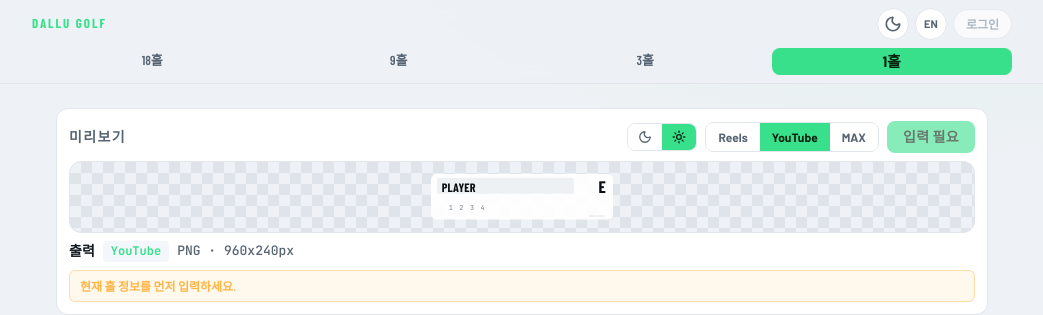
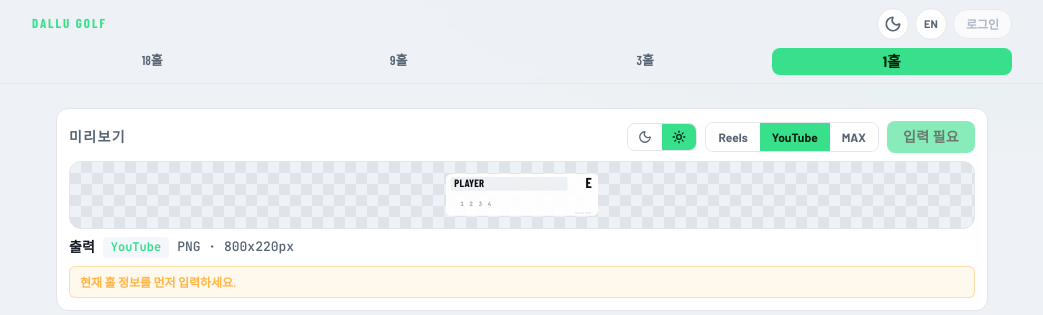
Before and after one commit to milv0/dallu-golf-studio, a Next.js app: page /round/hole in a window 1280 px wide. Shown: the top 315 px of the page, without its empty margins (118-1161 px from the left). Built offline with nearby package versions, Linux system fonts and the light colour scheme; a web font is replaced by a local one.

Commit message:
Shrink minimal card (400x110), center name in panel, tighter layout

```diff
--- a/components/presets/HoleCardMinimal.jsx
+++ b/components/presets/HoleCardMinimal.jsx
@@ -4,7 +4,7 @@ import { cardColors } from "../../lib/theme";
 import { displayPlayerName } from "./svgText";
 import { HEAD, MONO } from "./scorecardPrimitives";
 
-export const SIZE = { w: 480, h: 120 };
+export const SIZE = { w: 400, h: 110 };
 
 function bannerFor(data) {
   const par = Number(data.par) || null;
@@ -27,9 +27,9 @@ function bannerFor(data) {
 export default function HoleCardMinimal({ data, theme = "dark" }) {
   const c = cardColors(theme);
   const { w, h } = SIZE;
-  const r = 16;
-  const pad = 20;
-  const topH = 62;
+  const r = 14;
+  const pad = 16;
+  const topH = 56;
   const player = displayPlayerName(data.player);
   const par = Number(data.par) || 4;
   const shots = Number(data.currentShot) || 0;
@@ -51,55 +51,55 @@ export default function HoleCardMinimal({ data, theme = "dark" }) {
       <rect x="0" y="0" width={w} height={h} rx={r} ry={r} fill={c.bg} opacity="0.94" />
 
       {/* 상단: 이름 영역 배경 */}
-      <rect x={pad - 4} y="10" width={w - pad * 2 - 80} height={topH - 20} rx="6" ry="6" fill={c.panel} />
+      <rect x={pad - 4} y="8" width={w - pad * 2 - 60} height={topH - 20} rx="6" ry="6" fill={c.panel} />
 
       {/* 이름 */}
-      <text x={pad + 8} y="40" dominantBaseline="middle" fill={c.text}
-            fontFamily={HEAD} fontSize="32" fontWeight="700" letterSpacing="0.5">
+      <text x={pad + 6} y="26" dominantBaseline="middle" fill={c.text}
+            fontFamily={HEAD} fontSize="28" fontWeight="700" letterSpacing="0.5">
         {player}
       </text>
 
       {/* TO PAR (우측) */}
-      <text x={w - pad} y="40" textAnchor="end" dominantBaseline="middle" fill={toParColor}
-            fontFamily={HEAD} fontSize="44" fontWeight="700">
+      <text x={w - pad} y="26" textAnchor="end" dominantBaseline="middle" fill={toParColor}
+            fontFamily={HEAD} fontSize="38" fontWeight="700">
         {toPar}
       </text>
 
       {/* 하단: 홀번호 + 거리 + SHOT */}
-      <text x={pad} y="90" dominantBaseline="middle" fill={c.sub}
-            fontFamily={HEAD} fontSize="20" fontWeight="600" letterSpacing="1">
+      <text x={pad} y="80" dominantBaseline="middle" fill={c.sub}
+            fontFamily={HEAD} fontSize="18" fontWeight="600" letterSpacing="1">
         {holeLabel}
       </text>
-      <text x={pad + (holeLabel.length * 13) + 12} y="90" dominantBaseline="middle" fill={c.faint}
-            fontFamily={MONO} fontSize="20" fontWeight="600">
+      <text x={pad + (holeLabel.length * 12) + 10} y="80" dominantBaseline="middle" fill={c.faint}
+            fontFamily={MONO} fontSize="18" fontWeight="600">
         {dist}
       </text>
 
       {/* SHOT 번호 */}
       {shotNums.map((n, i) => {
-        const sx = pad + (holeLabel.length * 13) + 12 + (dist.length * 11) + 20 + i * 28;
+        const sx = pad + (holeLabel.length * 12) + 10 + (dist.length * 10) + 16 + i * 24;
         const active = n === shots;
         return (
           <g key={n}>
-            {active && <circle cx={sx} cy="89" r="13" fill={c.accent} />}
-            <text x={sx} y="90" textAnchor="middle" dominantBaseline="middle"
+            {active && <circle cx={sx} cy="79" r="11" fill={c.accent} />}
+            <text x={sx} y="80" textAnchor="middle" dominantBaseline="middle"
                   fill={active ? c.ink : c.faint} fontFamily={MONO}
-                  fontSize="18" fontWeight="700">{n}</text>
+                  fontSize="16" fontWeight="700">{n}</text>
           </g>
         );
       })}
 
       {/* 배너 텍스트 (있으면 우하단) */}
       {banner && (
-        <text x={w - pad} y="90" textAnchor="end" dominantBaseline="middle"
+        <text x={w - pad} y="80" textAnchor="end" dominantBaseline="middle"
               fill={banner.type === "good" ? c.accent : "#e5484d"}
-              fontFamily={HEAD} fontSize="14" fontWeight="700" letterSpacing="0.5">
+              fontFamily={HEAD} fontSize="12" fontWeight="700" letterSpacing="0.5">
           {banner.text}
         </text>
       )}
 
       {/* 워터마크 */}
-      <text x={w - pad} y={h - 6} textAnchor="end" fill={c.faint} opacity="0.4"
+      <text x={w - pad} y={h - 5} textAnchor="end" fill={c.faint} opacity="0.4"
         fontFamily={HEAD} fontSize="8" fontWeight="600" letterSpacing="1">
         DALLU GOLF
       </text>
```
